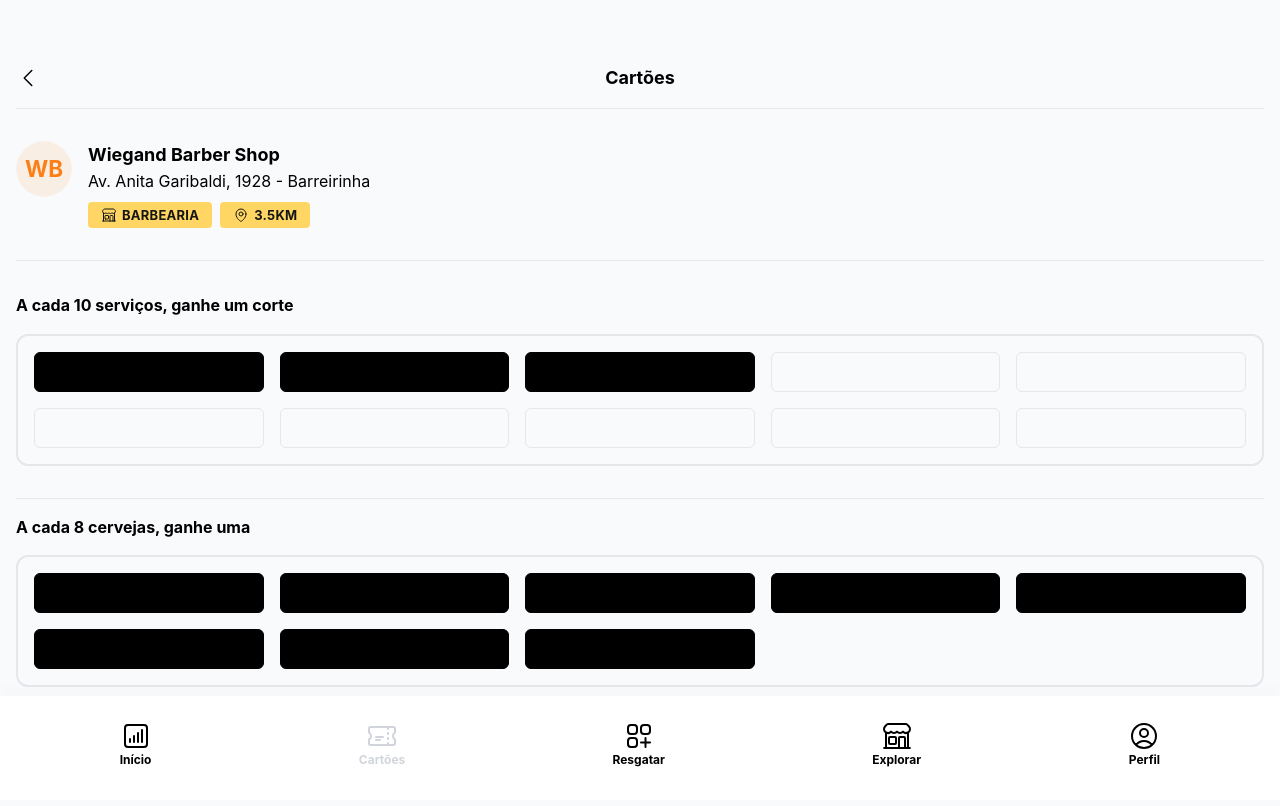
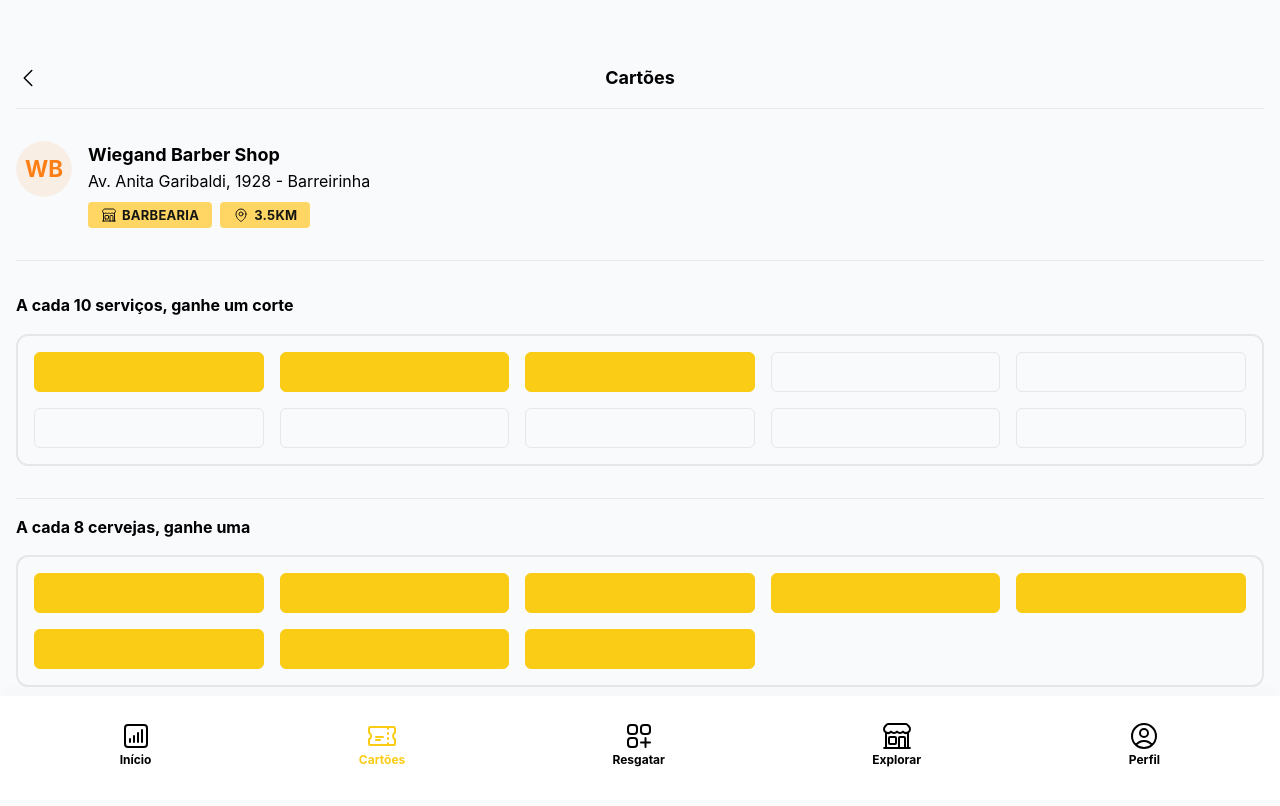
Before and after one commit to maykel-esser/caramelo, a Next.js app: page /poc/consumer/cards/details in a window 1280 px wide. Shown: the top 806 px of the page. Built offline with nearby package versions, Linux system fonts and the light colour scheme.

Commit message:
style: fix icon colors to yellow

```diff
--- a/components/pages/poc/credits/clientUserCard.js
+++ b/components/pages/poc/credits/clientUserCard.js
@@ -30,7 +30,7 @@
                     {displayedCredits.map((credit, index) => (
                         <Popover position="top" key={index}>
                             <Popover.Target>
-                                <div className="border border-black bg-black rounded-md h-10"></div>
+                                <div className="border border-yellow-400 bg-yellow-400 rounded-md h-10"></div>
                             </Popover.Target>
                             <Popover.Dropdown>
                                 <div className="flex items-center gap-2">
--- a/components/pages/poc/header/actionHeader.js
+++ b/components/pages/poc/header/actionHeader.js
@@ -18,23 +18,23 @@
 
     switch (props.action) {
         case "add":
-            icon = <PlusIcon className="w-6" />;
+            icon = <PlusIcon className="w-6 text-yellow-400" />;
             break;
         case "edit":
-            icon = <PencilSquareIcon className="w-6" />;
+            icon = <PencilSquareIcon className="w-6 text-yellow-400" />;
             break;
         case "notification":
             icon = (
                 <Indicator color="red" offset={5} disabled={props.read}>
-                    <BellIcon className="w-6" />
+                    <BellIcon className="w-6 text-yellow-400" />
                 </Indicator>
             );
             break;
         case "clear":
-            icon = <ArchiveBoxXMarkIcon className="w-6" />;
+            icon = <ArchiveBoxXMarkIcon className="w-6 text-yellow-400" />;
             break;
         case "filter":
-            icon = <AdjustmentsHorizontalIcon className="w-6" />;
+            icon = <AdjustmentsHorizontalIcon className="w-6 text-yellow-400" />;
             break;
     }
 
--- a/components/pages/poc/list/item.js
+++ b/components/pages/poc/list/item.js
@@ -7,7 +7,7 @@
     const Content = (
         <div className="flex border-b py-4 items-center justify-between">
             <div className="flex items-center gap-2">
-                {props.icon && <props.icon className="w-6" />}
+                {props.icon && <props.icon className="w-6 text-yellow-400" />}
                 <span>{props.title}</span>
             </div>
             {props.seeDetailsIcon && <ChevronRightIcon className="w-6" />}
--- a/components/pages/poc/navigation/item.js
+++ b/components/pages/poc/navigation/item.js
@@ -30,7 +30,7 @@
         <li
             className={
                 "flex flex-col items-center text-xs " +
-                (isActive ? "text-gray-300" : "")
+                (isActive ? "text-yellow-400" : "")
             }
         >
             <Link href={props.href} className="flex flex-col items-center">
```
